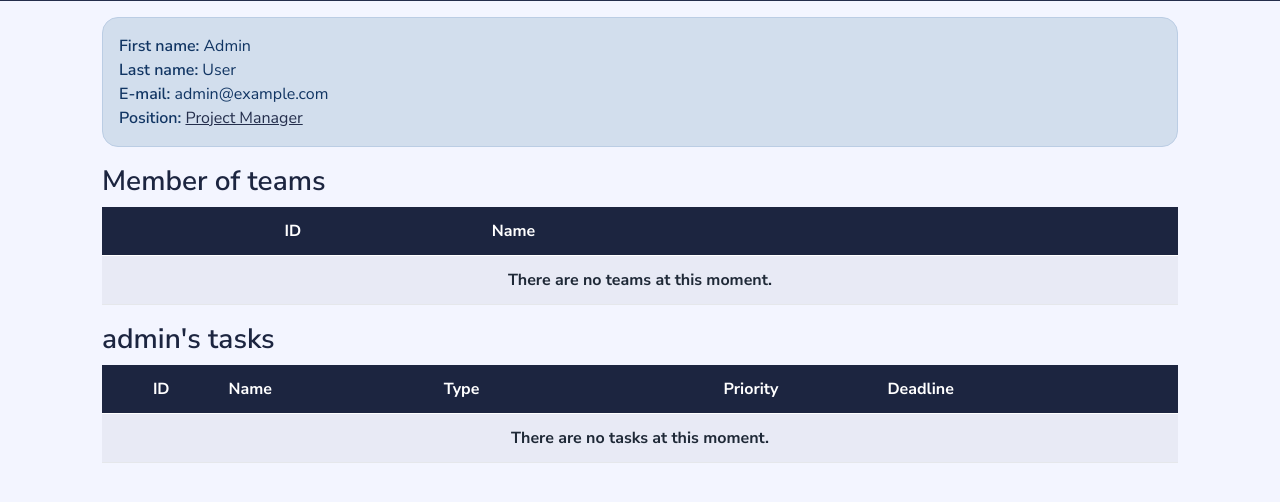
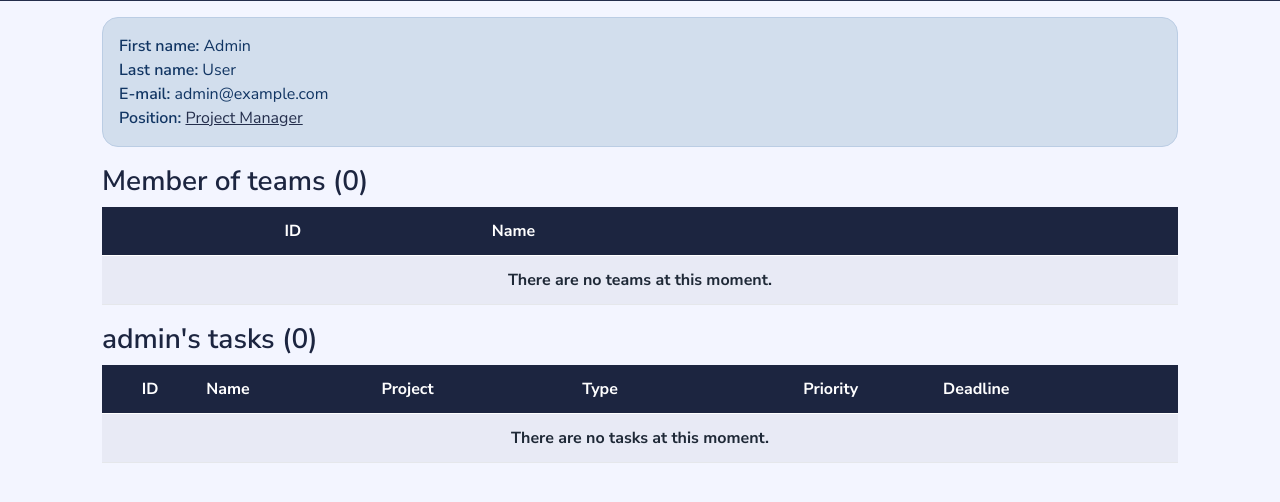
Before and after one commit to realasdfg/task-manager, a Django app: page /workers/1/ in a window 1280 px wide. Shown: the part 167-669 px from the top of the page. Run offline with Django 5.2, Linux system fonts and the light colour scheme; a user stored in the database is signed in; data comes from the database, SQL or seed files in the repository; lists and menus that the app fills with data are empty; some libraries are stand-ins or nearby versions.

Commit message:
Add counts of instances to the tables in templates

```diff
--- a/templates/tasks/base_list.html
+++ b/templates/tasks/base_list.html
@@ -5,7 +5,7 @@
   <main>
     <div class="section pb-2 bg-primary text-white header-list">
       <div class="container">
-        <h1>{% block list_title %}{% endblock %}</h1>
+        <h1>{% block list_title %}{% endblock %} ({{ object_list.count }})</h1>
         {% for message in messages %}
           <div class="alert alert-success">{{ message }}</div>
         {% endfor %}
--- a/templates/tasks/position_detail.html
+++ b/templates/tasks/position_detail.html
@@ -13,7 +13,7 @@
     </div>
     <div class="section section-md pt-3">
       <div class="container">
-        <h3>Workers at this position</h3>
+        <h3>Workers at this position ({{ position.workers.count }})</h3>
         <table class="table">
           <thead class="table-dark">
           <tr>
--- a/templates/tasks/project_detail.html
+++ b/templates/tasks/project_detail.html
@@ -46,7 +46,7 @@
         <div class="alert alert-secondary">
           {{ project.description|default:"No description" }}
         </div>
-        <h3>Teams working on project</h3>
+        <h3>Teams working on project ({{ project.teams.count }})</h3>
         <table class="table">
           <thead class="table-dark">
           <tr>
@@ -71,7 +71,7 @@
           {% endfor %}
           </tbody>
         </table>
-        <h3>Tasks in this project</h3>
+        <h3>Tasks in this project ({{ project.tasks.count }})</h3>
         <table class="table">
           <thead class="table-dark">
           <tr>
--- a/templates/tasks/worker_detail.html
+++ b/templates/tasks/worker_detail.html
@@ -30,7 +30,7 @@
             No
           {% endif %}
         </div>
-        <h3>Member of teams</h3>
+        <h3>Member of teams ({{ worker.teams.count }})</h3>
         <table class="table table-striped">
           <thead class="table-dark">
           <tr>
@@ -53,12 +53,13 @@
           {% endfor %}
           </tbody>
         </table>
-        <h3>{{ worker.username }}'s tasks</h3>
+        <h3>{{ worker.username }}'s tasks ({{ worker.tasks.count }})</h3>
         <table class="table table-striped">
           <thead class="table-dark">
           <tr>
             <th scope="col" class="text-center">ID</th>
             <th scope="col">Name</th>
+            <th scope="col">Project</th>
             <th scope="col">Type</th>
             <th scope="col" class="text-center">Priority</th>
             <th scope="col">Deadline</th>
@@ -71,6 +72,15 @@
               <td><a href="{% url 'tasks:task-detail' task.id %}" class="text-decoration-underline">
                 {{ task.name }}
               </a></td>
+              <td>
+                {% if task.project %}
+                  <a href="{% url 'tasks:project-detail' task.project.id %}" class="text-decoration-underline">
+                    {{ task.project.name }}
+                  </a>
+                {% else %}
+                  -
+                {% endif %}
+              </td>
               <td><a href="{% url 'tasks:tasktype-detail' task.task_type.id %}" class="text-decoration-underline">
                 {{ task.task_type }}
               </a></td>
```
Also changed, not shown: templates/tasks/tasktype_detail.html (+13 -1 lines).
